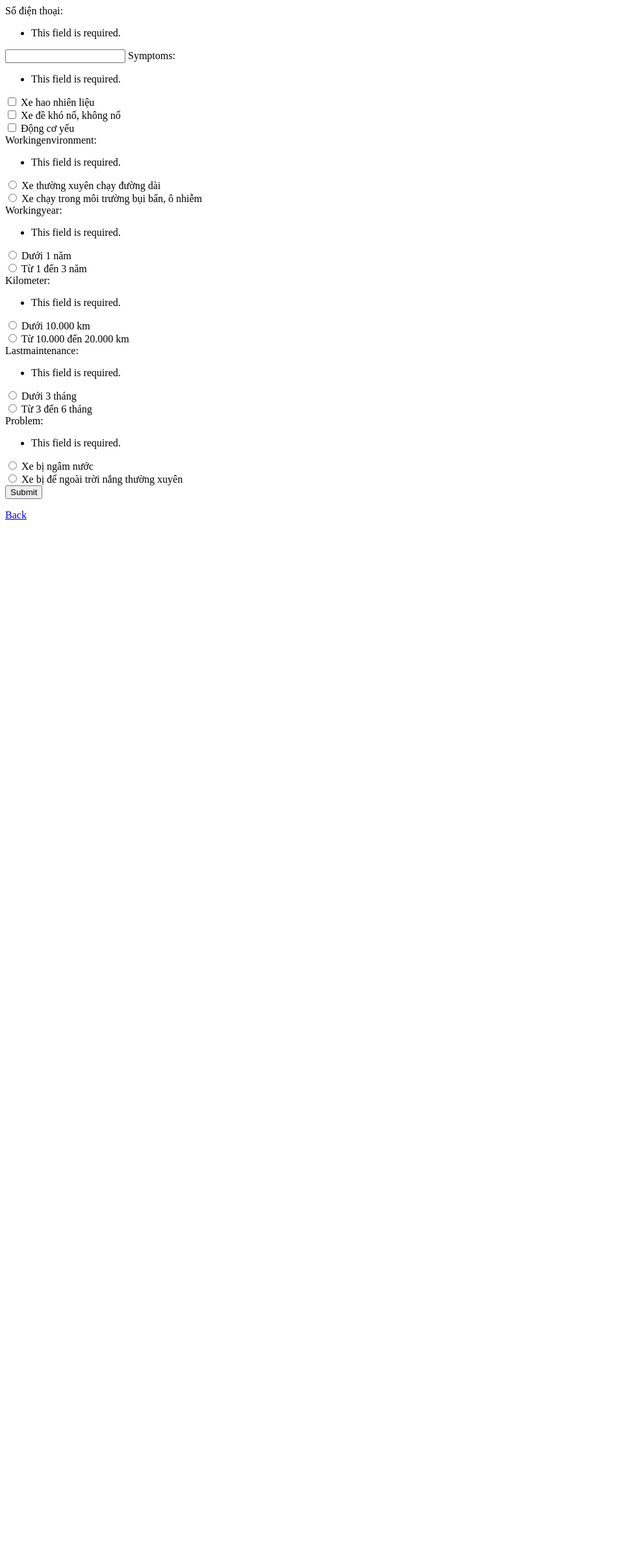
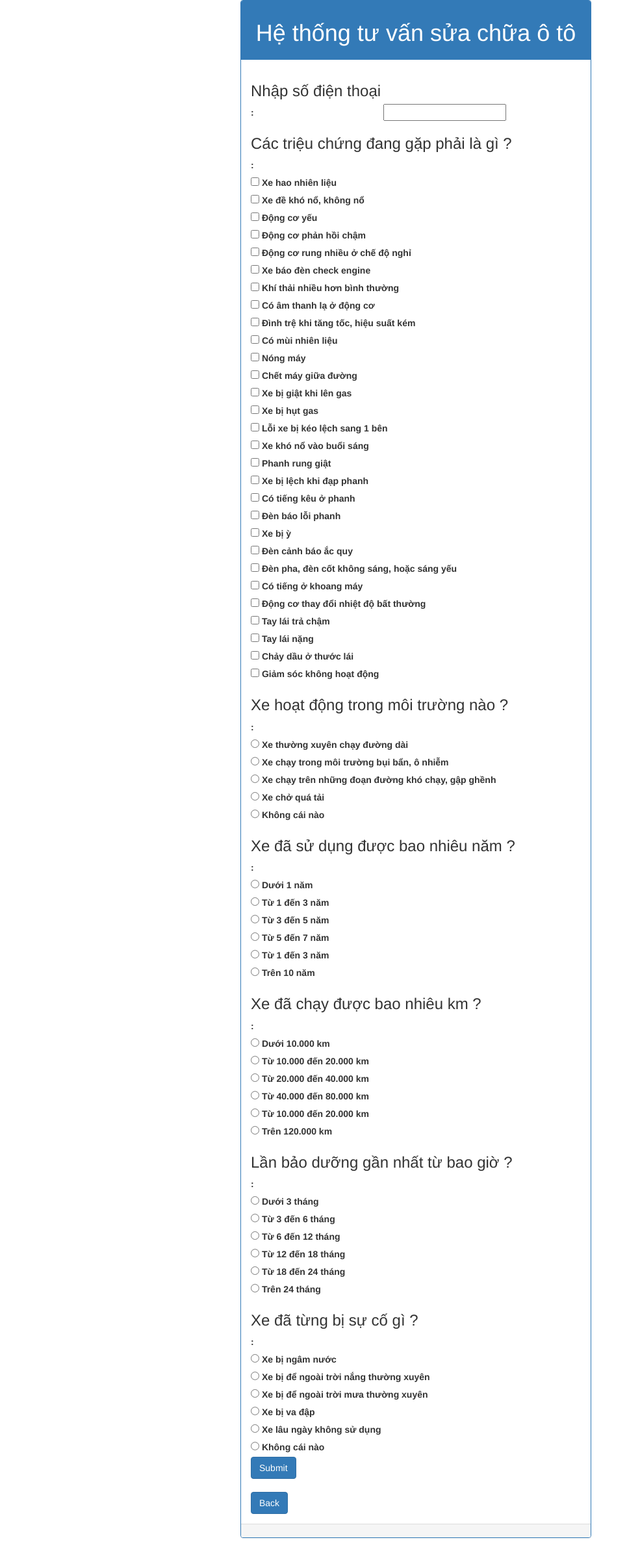
Before and after one commit to nukima/kbs-demo, a Django app: page /polls/tuvan in a window 1280 px wide. Shown: the whole page at 65% size, without its empty margins (0-965 px from the left). Before the commit the page ends 800 px from the top, so only its background shows below. Run offline with Django 4.2, Linux system fonts and the light colour scheme; some libraries are stand-ins or nearby versions.

Commit message:
add file

```diff
--- a/kbs-django/polls/forms.py
+++ b/kbs-django/polls/forms.py
@@ -2,51 +2,97 @@ from django.forms import ModelForm
 from django import forms
 
 from .models import TuVan
+from django.utils.safestring import mark_safe
 
 SYMPTOMS_CHOICE = (
     ('TC01', 'Xe hao nhiên liệu'),
     ('TC02', 'Xe đề khó nổ, không nổ'),
-    ('TC03', 'Động cơ yếu')
+    ('TC03', 'Động cơ yếu'),
+    ('TC04', 'Động cơ phản hồi chậm'),
+    ('TC05', 'Động cơ rung nhiều ở chế độ nghỉ'),
+    ('TC07', 'Xe báo đèn check engine'),
+    ('TC08', 'Khí thải nhiều hơn bình thường'),
+    ('TC09', 'Có âm thanh lạ ở động cơ'),
+    ('TC10', 'Đình trệ khi tăng tốc, hiệu suất kém'),
+    ('TC11', 'Có mùi nhiên liệu'),
+    ('TC12', 'Nóng máy'),
+    ('TC13', 'Chết máy giữa đường'),
+    ('TC14', 'Xe bị giật khi lên gas'),
+    ('TC15', 'Xe bị hụt gas'),
+    ('TC16', 'Lỗi xe bị kéo lệch sang 1 bên'),
+    ('TC17', 'Xe khó nổ vào buổi sáng'),
+    ('TC18', 'Phanh rung giật'),
+    ('TC19', 'Xe bị lệch khi đạp phanh'),
+    ('TC20', 'Có tiếng kêu ở phanh'),
+    ('TC21', 'Đèn báo lỗi phanh'),
+    ('TC22', 'Xe bị ỳ'),
+    ('TC23', 'Đèn cảnh báo ắc quy'),
+    ('TC24', 'Đèn pha, đèn cốt không sáng, hoặc sáng yếu'),
+    ('TC25', 'Có tiếng ở khoang máy'),
+    ('TC26', 'Động cơ thay đổi nhiệt độ bất thường'),
+    ('TC27', 'Tay lái trả chậm'),
+    ('TC28', 'Tay lái nặng'),
+    ('TC29', 'Chảy dầu ở thước lái'),
+    ('TC30', 'Giảm sóc không hoạt động'),
 )
 
 WORKING_ENVIRONMENT_CHOICE = (
     ('MT01', 'Xe thường xuyên chạy đường dài'),
-    ('MT02', 'Xe chạy trong môi trường bụi bẩn, ô nhiễm')
+    ('MT02', 'Xe chạy trong môi trường bụi bẩn, ô nhiễm'),
+    ('MT03', 'Xe chạy trên những đoạn đường khó chạy, gập ghềnh'),
+    ('MT04', 'Xe chở quá tải'),
+    ('MT05', 'Không cái nào'),
 )
 
 WORKING_YEAR_CHOICE = (
     ('SN01', 'Dưới 1 năm'),
-    ('SN02', 'Từ 1 đến 3 năm')
+    ('SN02', 'Từ 1 đến 3 năm'),
+    ('SN03', 'Từ 3 đến 5 năm'),
+    ('SN04', 'Từ 5 đến 7 năm'),
+    ('SN05', 'Từ 1 đến 3 năm'),
+    ('SN06', 'Trên 10 năm'),
 )
 
 KILOMETER_CHOICE = (
     ('KM01', 'Dưới 10.000 km'),
-    ('KM02', 'Từ 10.000 đến 20.000 km')
+    ('KM02', 'Từ 10.000 đến 20.000 km'),
+    ('KM03', 'Từ 20.000 đến 40.000 km'),
+    ('KM04', 'Từ 40.000 đến 80.000 km'),
+    ('KM05', 'Từ 10.000 đến 20.000 km'),
+    ('KM06', 'Trên 120.000 km'),
 )
 
 LAST_MAINTENANCE_CHOICE = (
     ('BD01', 'Dưới 3 tháng'),
-    ('BD02', 'Từ 3 đến 6 tháng')
+    ('BD02', 'Từ 3 đến 6 tháng'),
+    ('BD03', 'Từ 6 đến 12 tháng'),
+    ('BD04', 'Từ 12 đến 18 tháng'),
+    ('BD05', 'Từ 18 đến 24 tháng'),
+    ('BD06', 'Trên 24 tháng'),
 )
 
 PROBLEM_CHOICE = (
     ('SC01', 'Xe bị ngâm nước'),
-    ('SC02', 'Xe bị để ngoài trời nắng thường xuyên')
+    ('SC02', 'Xe bị để ngoài trời nắng thường xuyên'),
+    ('SC03', 'Xe bị để ngoài trời mưa thường xuyên'),
+    ('SC04', 'Xe bị va đập'),
+    ('SC05', 'Xe lâu ngày không sử dụng'),
+    ('SC06', 'Không cái nào'),
 )
 class TuVanForm(ModelForm):
-    customerTel = forms.CharField(label='Số điện thoại', max_length=20)
+    customerTel = forms.CharField(label=mark_safe('<h3>Nhập số điện thoại</h3>'), max_length=20,required=False)
     # multiple choice for symptoms
-    symptoms = forms.MultipleChoiceField(choices=SYMPTOMS_CHOICE, widget=forms.CheckboxSelectMultiple)
+    symptoms = forms.MultipleChoiceField(label=mark_safe('<h3>Các triệu chứng đang gặp phải là gì ?</h3>'),choices=SYMPTOMS_CHOICE, widget=forms.CheckboxSelectMultiple,required=False)
     # one choice for working environment
-    workingEnvironment = forms.ChoiceField(choices=WORKING_ENVIRONMENT_CHOICE, widget=forms.RadioSelect)
+    workingEnvironment = forms.ChoiceField(label=mark_safe('<h3>Xe hoạt động trong môi trường nào ?</h3>'),choices=WORKING_ENVIRONMENT_CHOICE, widget=forms.RadioSelect,required=False)
     # one choice for working year
-    workingYear = forms.ChoiceField(choices=WORKING_YEAR_CHOICE, widget=forms.RadioSelect)
+    workingYear = forms.ChoiceField(label=mark_safe('<h3>Xe đã sử dụng được bao nhiêu năm ?</h3>'),choices=WORKING_YEAR_CHOICE, widget=forms.RadioSelect,required=False)
     # one choice for kilometer
-    kilometer = forms.ChoiceField(choices=KILOMETER_CHOICE, widget=forms.RadioSelect)
+    kilometer = forms.ChoiceField(label=mark_safe('<h3>Xe đã chạy được bao nhiêu km ?</h3>'),choices=KILOMETER_CHOICE, widget=forms.RadioSelect,required=False)
     # one choice for last maintenance
-    lastMaintenance = forms.ChoiceField(choices=LAST_MAINTENANCE_CHOICE, widget=forms.RadioSelect)
+    lastMaintenance = forms.ChoiceField(label=mark_safe('<h3>Lần bảo dưỡng gần nhất từ bao giờ ?</h3>'),choices=LAST_MAINTENANCE_CHOICE, widget=forms.RadioSelect,required=False)
     # one choice for problem
-    problem = forms.ChoiceField(choices=PROBLEM_CHOICE, widget=forms.RadioSelect)
+    problem = forms.ChoiceField(label=mark_safe('<h3>Xe đã từng bị sự cố gì ?</h3>'),choices=PROBLEM_CHOICE, widget=forms.RadioSelect,required=False)
 
     class Meta:
         model = TuVan
--- a/kbs-django/polls/templates/feed_back.html
+++ b/kbs-django/polls/templates/feed_back.html
@@ -20,9 +20,6 @@
                 <form  method="get">
                     <div class="form-group">
 
-                        <p>sjfbsdjvgfd
-                            sdjgnf
-                            dgbfd</p>
 
                         <a href="slide_bar.html" class="btn btn-primary">Back</a>
                 </form>
--- a/kbs-django/polls/templates/tu_van.html
+++ b/kbs-django/polls/templates/tu_van.html
@@ -1,5 +1,36 @@
-<form method="get" action="{% url 'tuvan' %}" >
-    {{form}}
-    <button>Submit</button>
-</form>
-<a href="slide_bar.html" class="btn btn-primary">Back</a>
+<!DOCTYPE html>
+<html>
+<head>
+    <title></title>
+    <link rel="stylesheet" type="text/css"  />
+    <meta charset="UTF-8">
+    <meta http-equiv="X-UA-Compatible" content="IE=edge">
+    <meta name="viewport" content="width=device-width, initial-scale=1.0">
+    {% load static %}
+    <link rel="stylesheet" href="{% static 'style.css' %}">
+
+</head>
+<body>
+<div class="container">
+    <div class="row col-md-6 col-md-offset-3">
+        <div class="panel panel-primary">
+            <div class="panel-heading text-center">
+                <h1>Hệ thống tư vấn sửa chữa ô tô</h1>
+            </div>
+            <div class="panel-body">
+                <form method="get" action="{% url 'tuvan' %}" >
+                    {{form}}
+                    <button class="btn btn-primary">Submit</button>
+                </form>
+                <br>
+                <a href="slide_bar.html" class="btn btn-primary">Back</a>
+            </div>
+            <div class="panel-footer text-right">
+            </div>
+        </div>
+    </div>
+</div>
+<div class="toast" role="alert" aria-live="assertive" aria-atomic="true">
+</div>
+</body>
+</html>
--- a/kbs-django/polls/views.py
+++ b/kbs-django/polls/views.py
@@ -42,7 +42,12 @@ def tuvan(request):
 		lastMaintenance = request.GET['lastMaintenance']
 		problem = request.GET['problem']
 		url = 'http://localhost:8080/api/v1/kbs/solution?symptoms={}&workingEnvironment={}&workingYear={}&kilometer={}&lastMaintenanceTime={}&problem={}&customerTel={}'.format(','.join(symptoms), workingEnvironment, workingYear, kilometer, lastMaintenance, problem, customerTel)
-		response = requests.get(url).json()
+		# response = requests.get(url).json()
+		response = {
+			'error': 'UNKNOWN',
+			'solution': 'UNKNOWN',
+			'similarity_point': 0.5
+		}
 		return render(request, 'ket_qua_tu_van.html', {'response': response})
 
 
```
Also changed, not shown: kbs-django/polls/templates/ket_qua_tu_van.html (+39 -3 lines).
